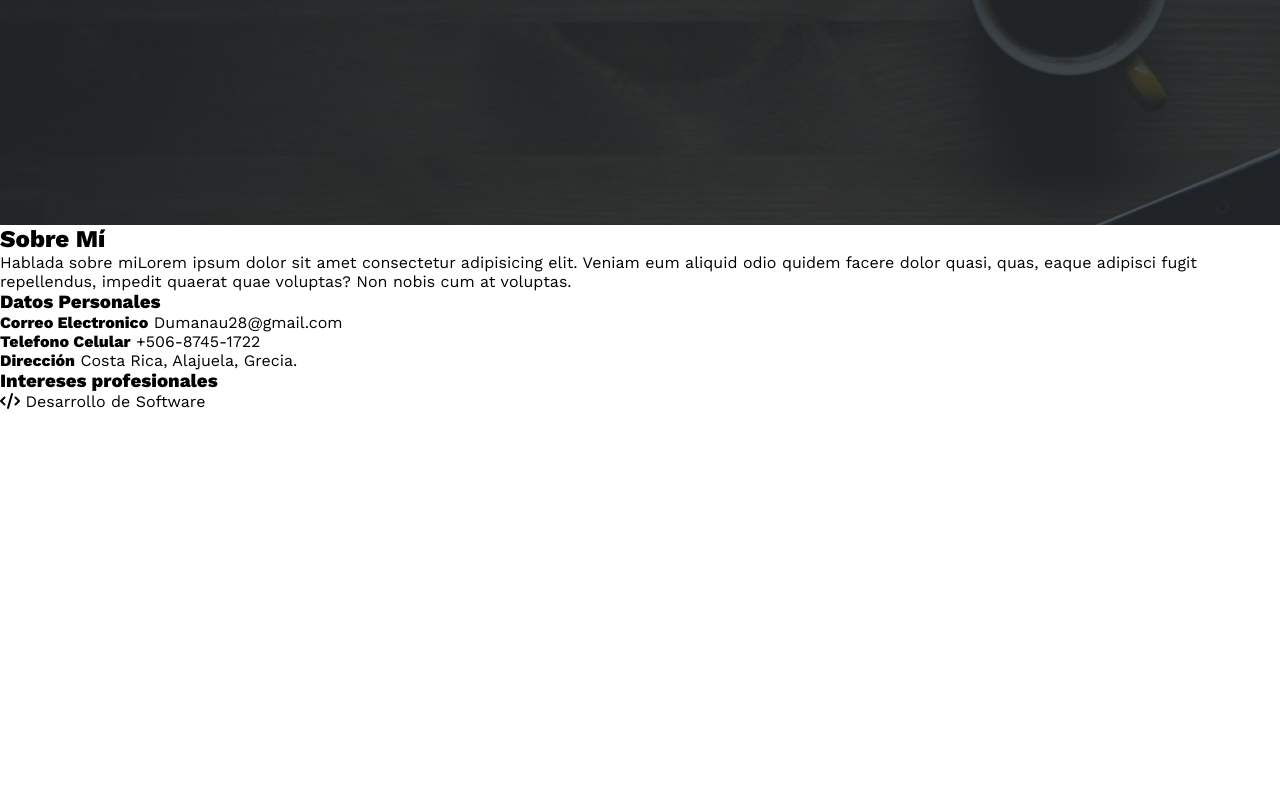
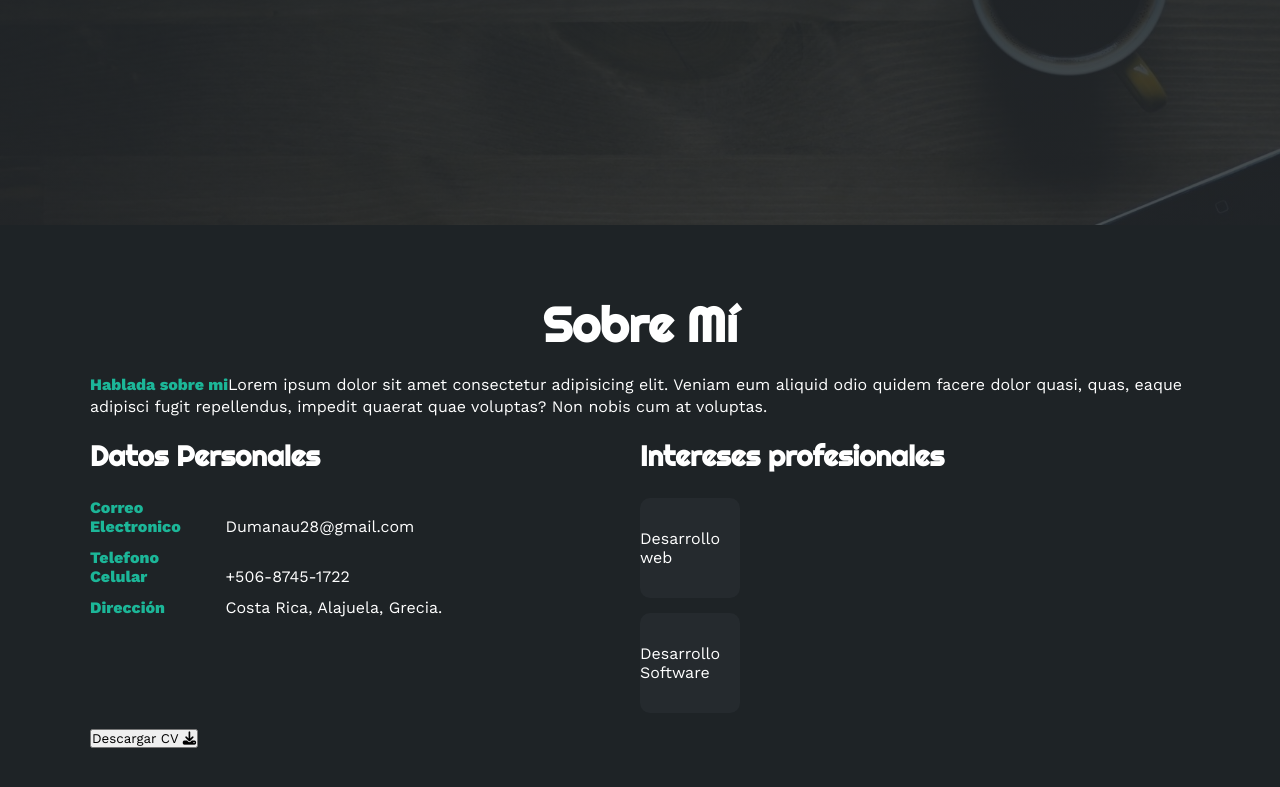
Before and after one commit to DrkUm28/Portfolio, a plain HTML site: page Index.html in a window 1280 px wide. Shown: the part 575-1362 px from the top of the page. Before the commit the page ends 986 px from the top, so only its background shows below. Drawn offline with nearby package versions, Linux system fonts and the light colour scheme.

Commit message:
segunda etapa de desarrollo

```diff
--- a/Index.html
+++ b/Index.html
@@ -78,12 +78,20 @@
                     <h3>Intereses profesionales</h3>
                     <div class="contenedor-intereses">
                         <div class="interes">
-                            <i class="fa-solid fa-code"></i>
-                            <span>Desarrollo de Software</span>
+                            <span>Desarrollo web</span>
+                        </div>
+                    </div>
+                    <div class="contenedor-intereses">
+                        <div class="interes">
+                            <span>Desarrollo Software</span>
                         </div>
                     </div>
                 </div>
             </div>
+            <button>
+                Descargar CV <i class="fa-solid fa-download"></i>
+                <span class="overlay"></span>
+            </button>
         </div>
      </section>
 </body>
--- a/estilo.css
+++ b/estilo.css
@@ -120,3 +120,85 @@ html{
 .inicio .contenido-banner .redes a:hover{
     background-color: #1CB698;
 }
+
+/* sección sobre mi*/
+.sobremi{
+    background-color: #1e2326;
+    color: #fff;
+    padding: 50px 20px;
+}
+
+.sobremi .contenido-seccion{
+    max-width: 1100px;
+    margin: auto;
+}
+
+.sobremi h2{
+    font-size: 48px;
+    font-family: 'Righteous';
+    text-align: center;
+    padding: 20px 0;
+}
+
+.sobremi .contenido-seccion p{
+    font: 18px;
+    line-height: 22px;
+    margin-bottom: 20px;
+}
+
+.sobremi .contenido-seccion p span{
+    color: #1CB698;
+    font-weight: bold;
+}
+
+.sobremi .fila{
+    display: flex;
+}
+
+.sobremi .fila .col{
+    width: 50%;
+}
+
+.sobremi .fila .col h3{
+    font-size: 28px;
+    font-family: 'Righteous';
+    margin-bottom: 25px;
+}
+
+.sobremi .fila .col ul{
+    list-style: none;
+}
+
+.sobremi .fila .col ul li{
+    margin: 12px 0;
+}
+
+.sobremi .fila .col ul li strong{
+    display: inline-block;
+    color: #1CB698;
+    width: 130px;
+}
+
+.sobremi .fila .col ul li span{
+    background-color: #1CB698;
+    padding: 3px;
+    font-weight: bold;
+    border-radius: 5px;
+}
+
+.sobremi .fila .col .contenedor-intereses{
+    display: flex;
+    flex-wrap: wrap;
+}
+
+.sobremi .fila .col .contenedor-intereses{
+    width: 100px;
+    height: 100px;
+    background-color: #252A2E;
+    border-radius: 10px;
+    margin: 0 15px 15px 0;
+    display: flex;
+    align-items: center;
+    justify-content: center;
+    transition: .3s ;
+}
```
